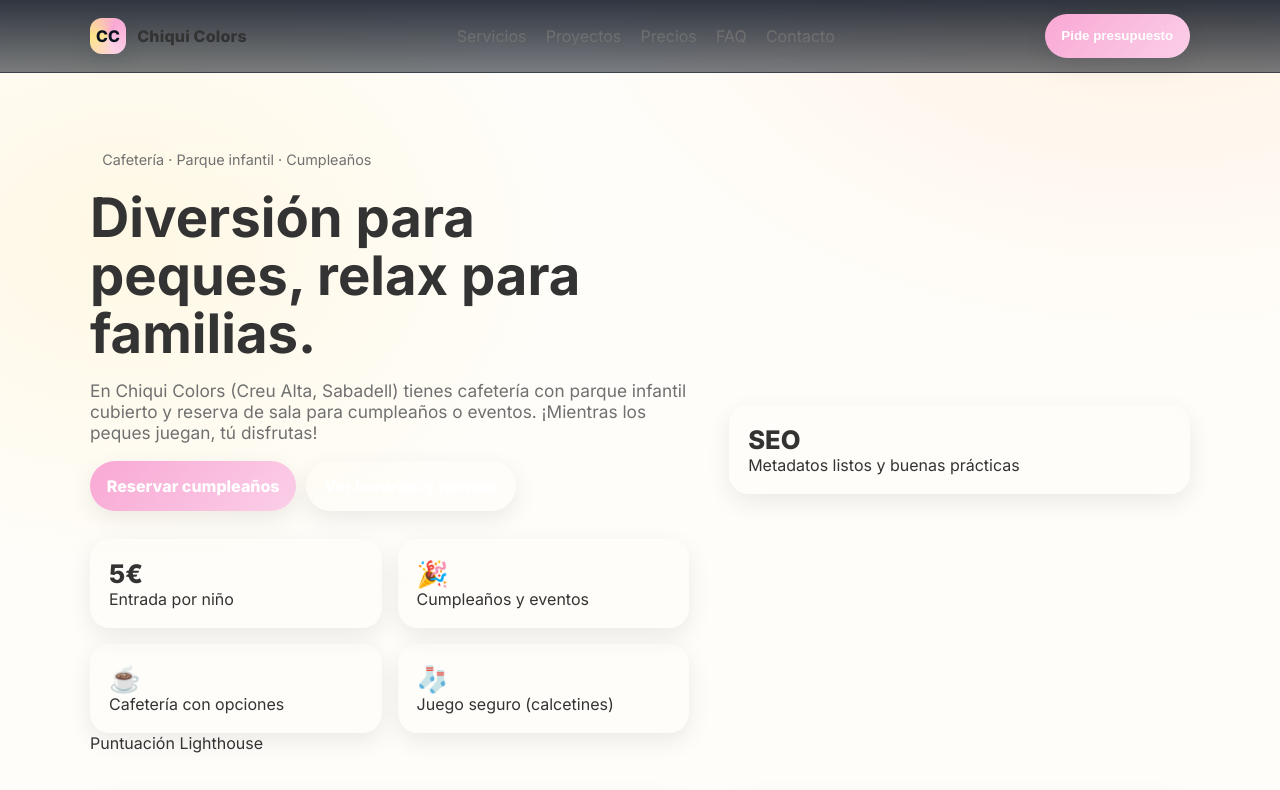
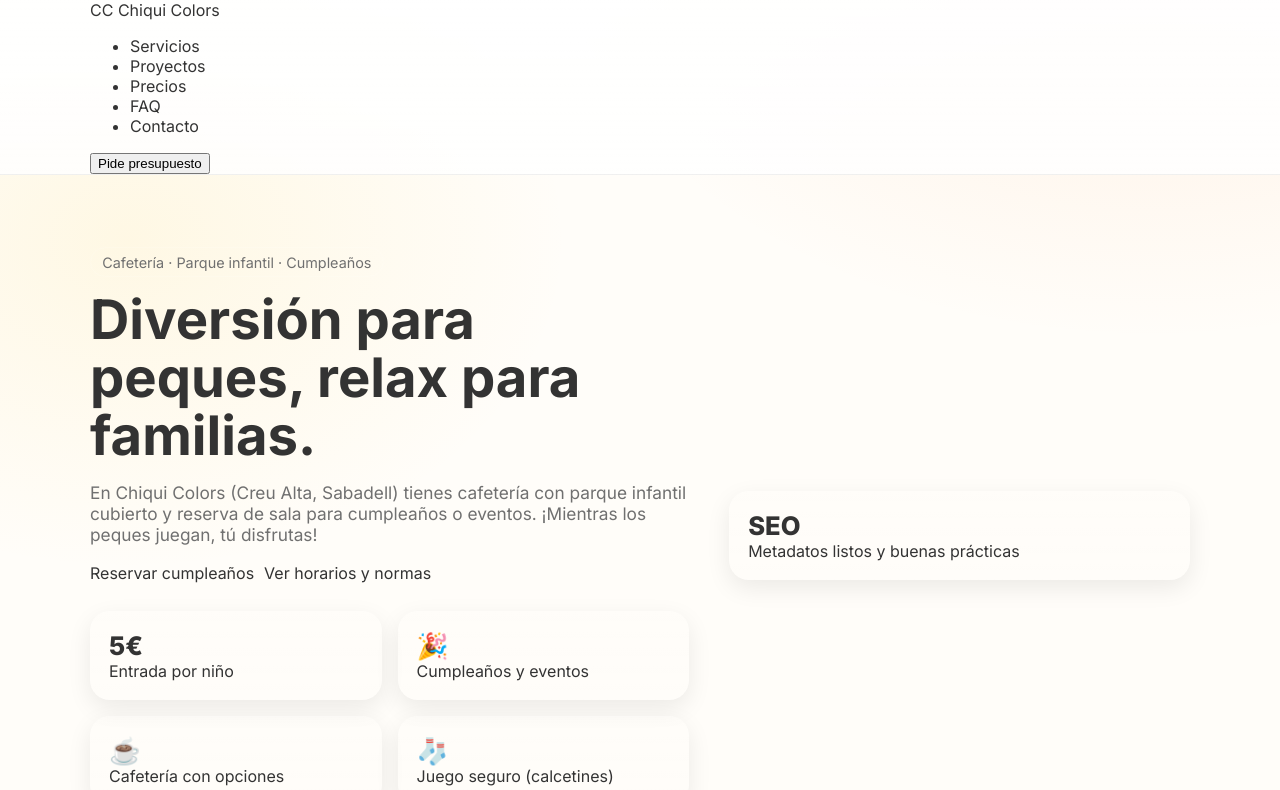
Before and after one commit to robertgomezbatte-svg/Chiqui-Colors-01, a plain HTML site: page index.html in a window 1280 px wide. Shown: the top 790 px of the page. Drawn offline with Linux system fonts and the light colour scheme.

Commit message:
Override header styles for smoother appearance
Parte de arriba estatica

```diff
--- a/index.html
+++ b/index.html
@@ -31,21 +31,14 @@
       var(--bg);color:var(--txt)}
     a{color:inherit;text-decoration:none}
     .container{width:min(1100px,90%);margin:0 auto}
-  header{position:sticky;top:0;backdrop-filter:saturate(180%) blur(10px);background:linear-gradient(180deg, rgba(11,18,32,.85), rgba(11,18,32,.55));border-bottom:1px solid rgba(255,255,255,.06);z-index:50}
-    .nav{display:flex;align-items:center;justify-content:space-between;padding:14px 0}
-    .brand{display:flex;align-items:center;gap:.7rem;font-weight:800;letter-spacing:.2px}
-    .logo{width:36px;height:36px;border-radius:12px;background:conic-gradient(from 30deg, var(--brand), var(--brand-2), var(--brand-3), var(--brand));display:grid;place-items:center;color:#0b1220;font-weight:900;box-shadow:var(--shadow)}
-    nav ul{display:flex;gap:1.2rem;list-style:none;padding:0;margin:0}
-    nav a{color:var(--muted)}
-    nav a:hover{color:#fff}
-    .btn{display:inline-flex;align-items:center;gap:.55rem;background:linear-gradient(135deg,var(--brand),var(--brand-2));color:#fff;padding:.9rem 1.05rem;border-radius:999px;font-weight:800;border:0;cursor:pointer;box-shadow:var(--shadow)}
-    .btn.secondary{background:transparent;border:2px solid var(--brand);color:var(--brand)}
-    .btn.secondary{background:transparent;border:1px solid rgba(255,255,255,.18);color:#fff}
-    .btn.secondary{background:transparent;border:1px solid rgba(255,255,255,.12);color:#fff}}
-
-.header--hidden{
-  opacity: 0;
-  pointer-events: none;
+ /* === Override header: blanco suave === */
+header{
+position: static !important;
+top: auto !important;
+backdrop-filter: none !important;
+background: linear-gradient(180deg, rgba(255,255,255,.95), rgba(255,255,255,.85)) !important;
+border-bottom: 1px solid rgba(0,0,0,.06) !important;
+z-index: auto !important;
 }
 
 
```
